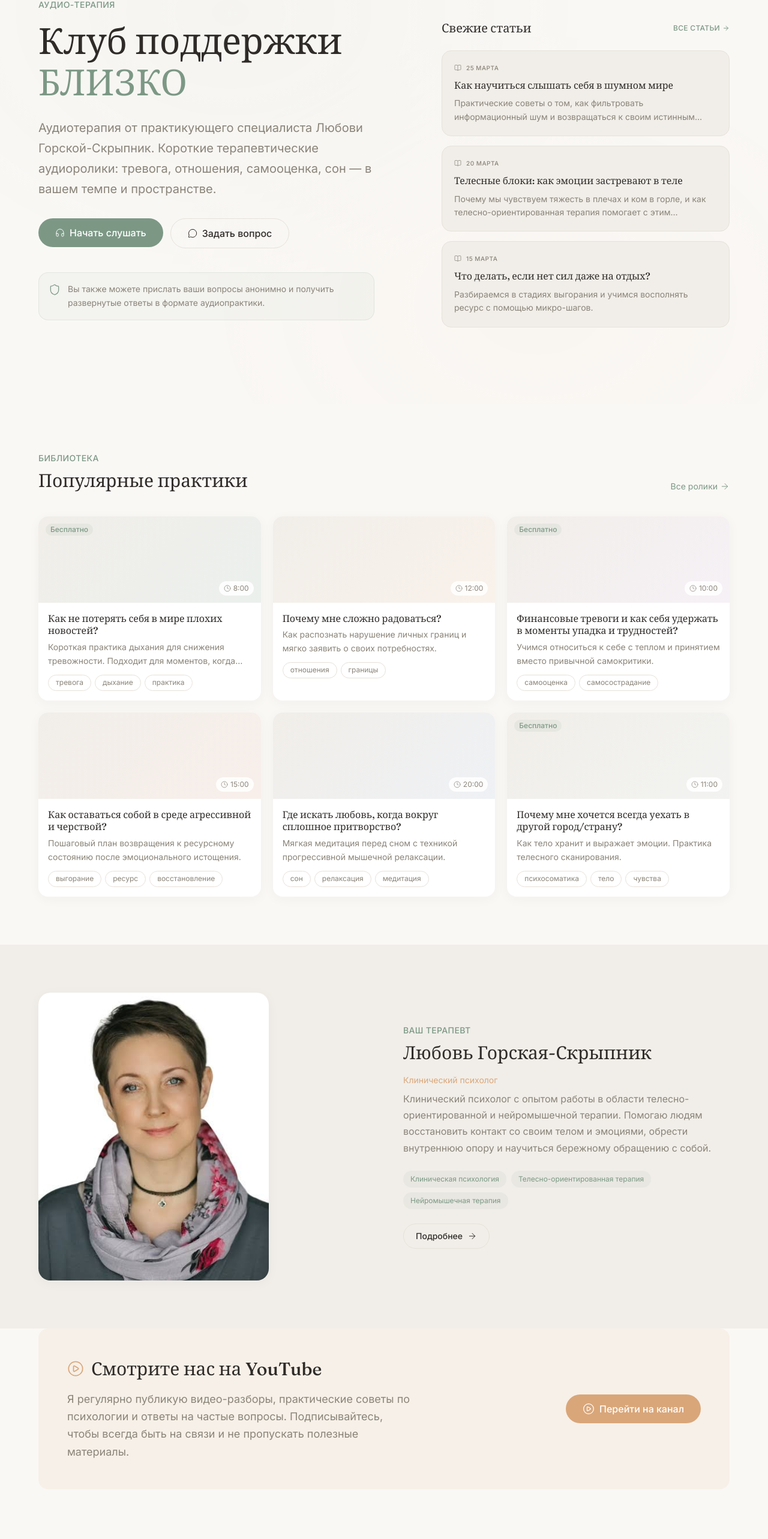
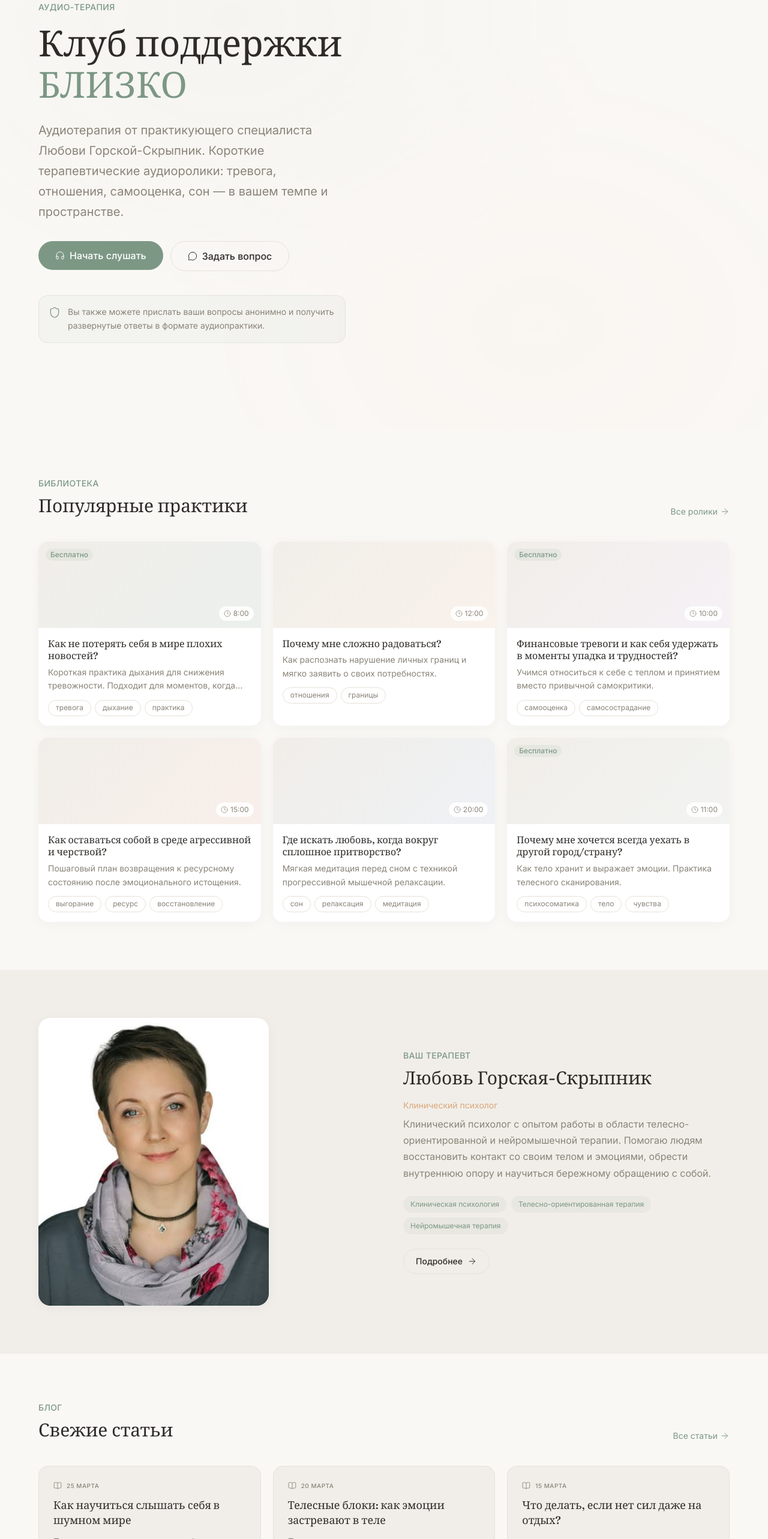
Before and after one commit to netbounce19-hash/blizko, a Next.js app: page / in a window 1280 px wide. Shown: the part 215-2781 px from the top of the page at 60% size. Built offline with nearby package versions, Linux system fonts and the light colour scheme.

Commit message:
style: move feed block above youtube banner and restructure hero

```diff
--- a/app/page.tsx
+++ b/app/page.tsx
@@ -49,9 +49,7 @@ export default function HomePage() {
           }}
         />
         <div className="container-site relative">
-          <div className="py-16 md:py-24 lg:py-32 grid grid-cols-1 lg:grid-cols-2 gap-12 lg:gap-8 items-center">
-            {/* Левая колонка - Текст и кнопки */}
-            <div className="max-w-xl">
+          <div className="py-20 md:py-28 lg:py-36 max-w-2xl">
             <p
               className="text-sm font-medium mb-4 tracking-wide uppercase"
               style={{ color: "var(--color-accent)" }}
@@ -71,7 +69,7 @@ export default function HomePage() {
               <span style={{ color: "var(--color-accent)" }}>БЛИЗКО</span>
             </h1>
             <p
-                className="text-lg md:text-xl mb-8 leading-relaxed"
+              className="text-lg md:text-xl mb-8 leading-relaxed max-w-lg"
               style={{
                 color: "var(--color-text-secondary)",
                 lineHeight: 1.7,
@@ -98,7 +96,7 @@ export default function HomePage() {
 
             {/* Сноска - Дисклеймер */}
             <div
-                className="flex items-start gap-3 p-4 rounded-2xl"
+              className="flex items-start gap-3 p-4 rounded-2xl max-w-lg"
               style={{
                 backgroundColor: "rgba(124, 152, 133, 0.05)",
                 border: "1px solid rgba(124, 152, 133, 0.15)"
@@ -115,67 +113,6 @@ export default function HomePage() {
               >
                 Вы также можете прислать ваши вопросы анонимно и получить развернутые ответы в формате аудиопрактики.
               </p>
-              </div>
-            </div>
-
-            {/* Правая колонка - Лента статей */}
-            <div className="lg:pl-12 xl:pl-20 lg:pt-8 xl:pt-12">
-              <div className="flex items-center justify-between mb-6">
-                <h3
-                  className="text-lg md:text-xl font-medium"
-                  style={{ fontFamily: "var(--font-heading)", color: "var(--color-text)" }}
-                >
-                  Свежие статьи
-                </h3>
-                <Link
-                  href="/feed"
-                  className="text-xs font-medium uppercase tracking-wide hover:opacity-80 transition-opacity flex items-center gap-1"
-                  style={{ color: "var(--color-accent)" }}
-                >
-                  Все статьи <ArrowRight className="w-3 h-3" strokeWidth={2} />
-                </Link>
-              </div>
-
-              <div className="space-y-4">
-                {mockArticles.slice(0, 3).map(article => (
-                  <Link href={`/feed/${article.slug}`} key={article.id} className="block group">
-                    <article
-                      className="p-5 rounded-2xl transition-all duration-300"
-                      style={{
-                        backgroundColor: "var(--color-surface)",
-                        border: "1px solid var(--color-border)"
-                      }}
-                      onMouseEnter={(e) => {
-                        e.currentTarget.style.borderColor = "var(--color-accent)";
-                        e.currentTarget.style.transform = "translateY(-2px)";
-                        e.currentTarget.style.boxShadow = "var(--shadow-card)";
-                      }}
-                      onMouseLeave={(e) => {
-                        e.currentTarget.style.borderColor = "var(--color-border)";
-                        e.currentTarget.style.transform = "none";
-                        e.currentTarget.style.boxShadow = "none";
-                      }}
-                    >
-                      <div className="flex items-center gap-2 mb-2.5 text-[10px] font-medium uppercase tracking-wider" style={{ color: "var(--color-text-secondary)" }}>
-                        <BookOpen className="w-3 h-3" strokeWidth={1.5} />
-                        <span>{new Date(article.publishedAt).toLocaleDateString("ru-RU", { day: "numeric", month: "long" })}</span>
-                      </div>
-                      <h4
-                        className="text-base font-medium mb-2 transition-opacity"
-                        style={{ color: "var(--color-text)", fontFamily: "var(--font-heading)", lineHeight: 1.4 }}
-                      >
-                        {article.title}
-                      </h4>
-                      <p
-                        className="text-sm line-clamp-2"
-                        style={{ color: "var(--color-text-secondary)", lineHeight: 1.6 }}
-                      >
-                        {article.excerpt}
-                      </p>
-                    </article>
-                  </Link>
-                ))}
-              </div>
             </div>
           </div>
         </div>
@@ -312,6 +249,92 @@ export default function HomePage() {
                 </Button>
               </Link>
             </div>
+          </div>
+        </div>
+      </section>
+
+      {/* === СВЕЖИЕ СТАТЬИ === */}
+      <section className="py-16 md:py-20">
+        <div className="container-site">
+          <div className="flex items-end justify-between mb-10">
+            <div>
+              <p
+                className="text-sm font-medium mb-2 tracking-wide uppercase"
+                style={{ color: "var(--color-accent)" }}
+              >
+                Блог
+              </p>
+              <h2
+                className="text-2xl md:text-3xl"
+                style={{
+                  fontFamily: "var(--font-heading)",
+                  fontWeight: 400,
+                }}
+              >
+                Свежие статьи
+              </h2>
+            </div>
+            <Link
+              href="/feed"
+              className="hidden md:flex items-center gap-1 text-sm"
+              style={{
+                color: "var(--color-accent)",
+                transition: "opacity var(--transition-base)",
+              }}
+            >
+              Все статьи
+              <ArrowRight className="w-4 h-4" strokeWidth={1.5} />
+            </Link>
+          </div>
+
+          <div className="grid grid-cols-1 md:grid-cols-3 gap-5">
+            {mockArticles.slice(0, 3).map(article => (
+              <Link href={`/feed/${article.slug}`} key={article.id} className="block group h-full">
+                <article
+                  className="p-6 rounded-2xl h-full flex flex-col transition-all duration-300"
+                  style={{
+                    backgroundColor: "var(--color-surface)",
+                    border: "1px solid var(--color-border)"
+                  }}
+                  onMouseEnter={(e) => {
+                    e.currentTarget.style.borderColor = "var(--color-accent)";
+                    e.currentTarget.style.transform = "translateY(-4px)";
+                    e.currentTarget.style.boxShadow = "var(--shadow-card)";
+                  }}
+                  onMouseLeave={(e) => {
+                    e.currentTarget.style.borderColor = "var(--color-border)";
+                    e.currentTarget.style.transform = "none";
+                    e.currentTarget.style.boxShadow = "none";
+                  }}
+                >
+                  <div className="flex items-center gap-2 mb-3 text-[10px] font-medium uppercase tracking-wider" style={{ color: "var(--color-text-secondary)" }}>
+                    <BookOpen className="w-3.5 h-3.5" strokeWidth={1.5} />
+                    <span>{new Date(article.publishedAt).toLocaleDateString("ru-RU", { day: "numeric", month: "long" })}</span>
+                  </div>
+                  <h4
+                    className="text-lg font-medium mb-3 transition-opacity"
+                    style={{ color: "var(--color-text)", fontFamily: "var(--font-heading)", lineHeight: 1.4 }}
+                  >
+                    {article.title}
+                  </h4>
+                  <p
+                    className="text-sm line-clamp-3 mt-auto"
+                    style={{ color: "var(--color-text-secondary)", lineHeight: 1.6 }}
+                  >
+                    {article.excerpt}
+                  </p>
+                </article>
+              </Link>
+            ))}
+          </div>
+
+          <div className="md:hidden mt-6 text-center">
+            <Link href="/feed">
+              <Button variant="outline" size="md">
+                Все статьи
+                <ArrowRight className="w-4 h-4" strokeWidth={1.5} />
+              </Button>
+            </Link>
           </div>
         </div>
       </section>
```
Lines whose indentation alone changed are shown as unchanged.
